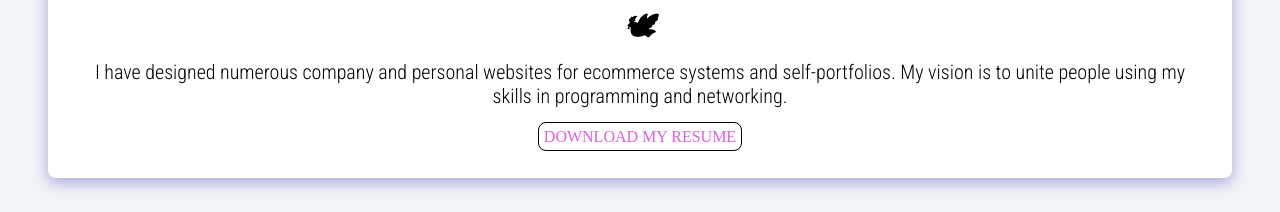
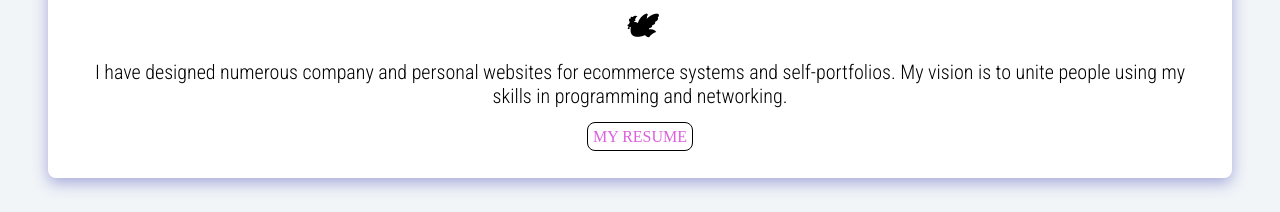
Before and after one commit to Trikcode/Original, a plain HTML site: page index.html in a window 1280 px wide. Shown: the part 940-1152 px from the top of the page. Drawn offline with Linux system fonts and the light colour scheme.

Commit message:
Update index.html

```diff
--- a/index.html
+++ b/index.html
@@ -68,7 +68,7 @@
               </div>
               <div class="button">
                 <a href="./resume2021.pdf" download="Nobert Resume"
-                  >Download my resume</a
+                  >My resume</a
                 >
               </div>
             </div>
```
